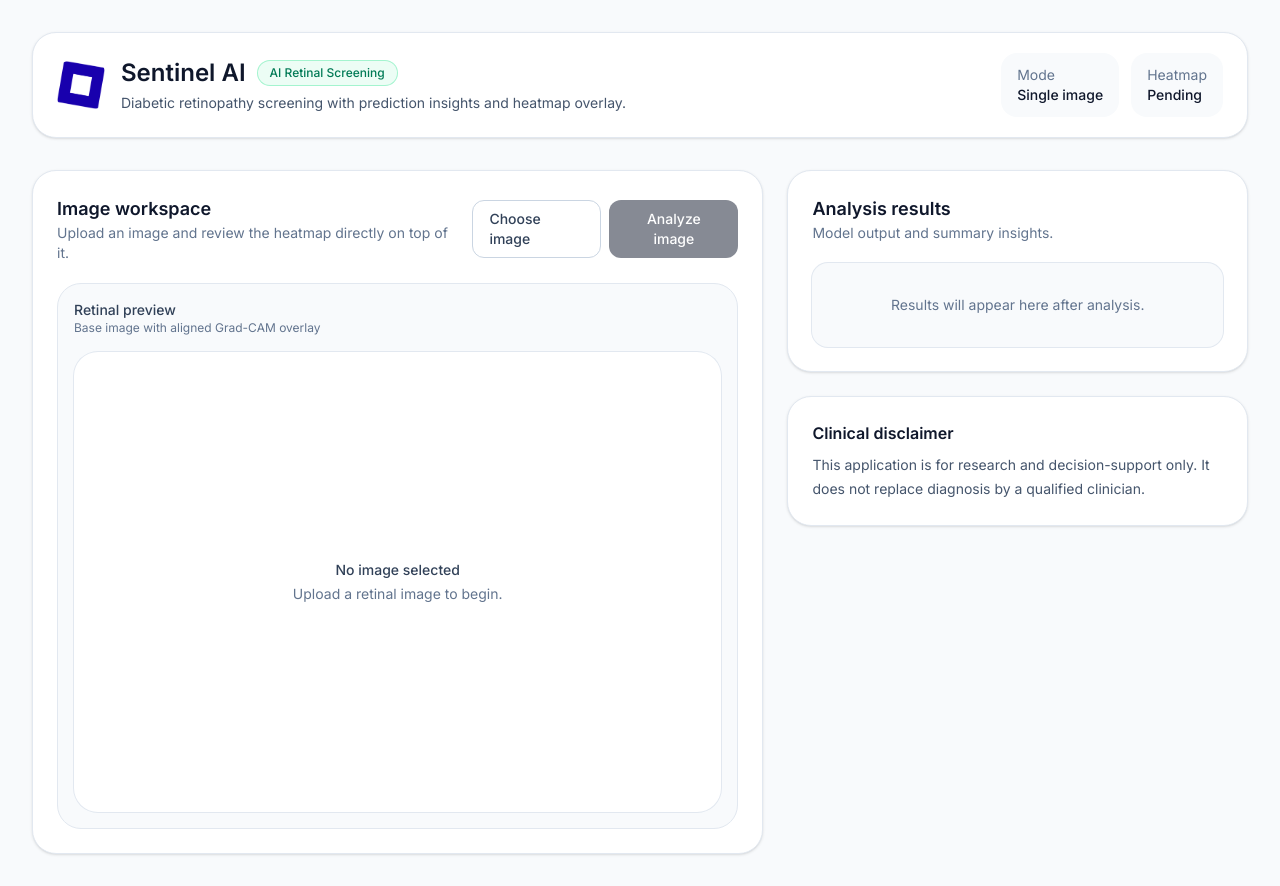
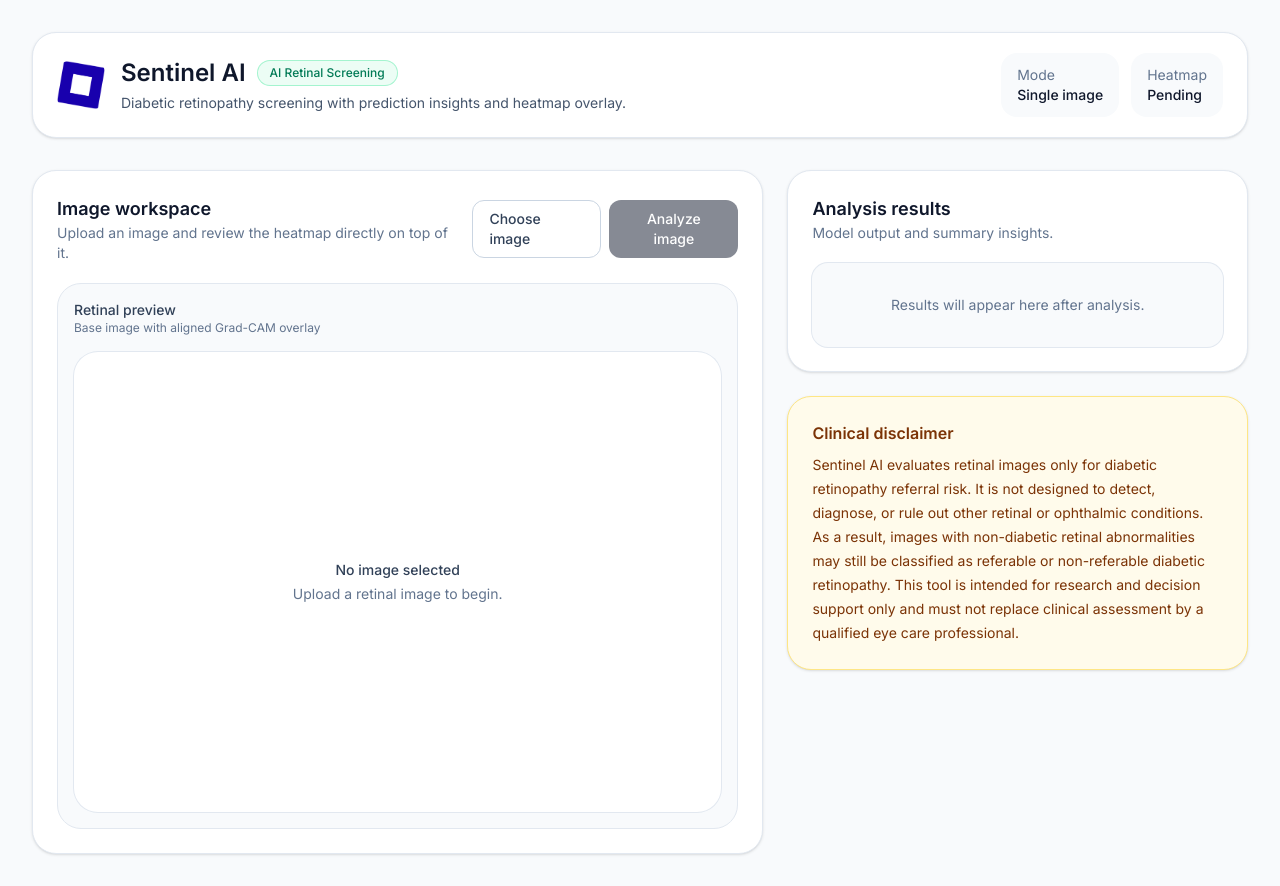
Before and after one commit to sentinelcorefounder-del/sentinel-frontend, a Next.js app: page / in a window 1280 px wide. Built offline with nearby package versions, Linux system fonts and the light colour scheme.

Commit message:
Fix disclaimer placement and JSX structure

```diff
--- a/app/page.tsx
+++ b/app/page.tsx
@@ -353,13 +353,19 @@ export default function Page() {
               )}
             </section>
 
-            <section className="rounded-3xl border border-slate-200 bg-white p-6 shadow-sm">
-              <h3 className="text-base font-semibold text-slate-900">
+            <section className="rounded-3xl border border-amber-200 bg-amber-50 p-6 shadow-sm">
+              <h3 className="text-base font-semibold text-amber-900">
                 Clinical disclaimer
               </h3>
-              <p className="mt-2 text-sm leading-6 text-slate-600">
-                This application is for research and decision-support only. It
-                does not replace diagnosis by a qualified clinician.
+              <p className="mt-2 text-sm leading-6 text-amber-900">
+                Sentinel AI evaluates retinal images only for diabetic
+                retinopathy referral risk. It is not designed to detect,
+                diagnose, or rule out other retinal or ophthalmic conditions. As
+                a result, images with non-diabetic retinal abnormalities may
+                still be classified as referable or non-referable diabetic
+                retinopathy. This tool is intended for research and decision
+                support only and must not replace clinical assessment by a
+                qualified eye care professional.
               </p>
             </section>
           </aside>
```
